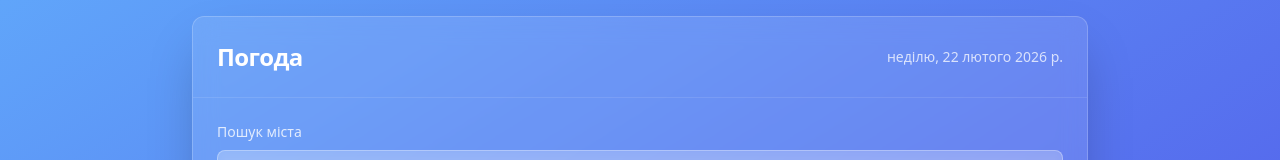
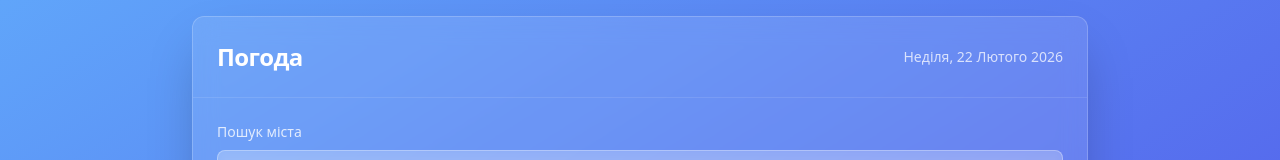
Before and after one commit to xarlande/weather-app, a Vue app: page / in a window 1280 px wide. Shown: the top 160 px of the page. Built offline with nearby package versions, Linux system fonts and the light colour scheme.

Commit message:
Add dayjs for date formatting
Replaces native Date methods with dayjs for more robust and flexible
date formatting throughout the application. This includes the main app
date display and the weather forecast display.

```diff
--- a/package.json
+++ b/package.json
@@ -11,6 +11,7 @@
     "lint": "eslint . --ext .vue,.js,.jsx,.cjs,.mjs,.ts,.tsx --fix --ignore-path .gitignore"
   },
   "dependencies": {
+    "dayjs": "^1.11.19",
     "ofetch": "^1.5.1",
     "pinia": "^2.0.32",
     "vue": "^3.2.47"
--- a/src/App.vue
+++ b/src/App.vue
@@ -9,15 +9,8 @@
         class="p-6 border-b border-white/10 flex items-center justify-between"
       >
         <h1 class="text-2xl font-bold tracking-tight">Погода</h1>
-        <div class="text-sm opacity-75">
-          {{
-            new Date().toLocaleDateString("uk-UA", {
-              weekday: "long",
-              year: "numeric",
-              month: "long",
-              day: "numeric",
-            })
-          }}
+        <div class="text-sm opacity-75 capitalize">
+          {{ currentDate }}
         </div>
       </header>
 
@@ -47,6 +40,8 @@
 import WeatherBody from "@/components/weatherBody.vue";
 import WeatherSearch from "@/components/weatherSearch.vue";
 import { useWeatherStore } from "@/stores/weatherStore";
+import dayjs from "dayjs";
 
 const store = useWeatherStore();
+const currentDate = dayjs().format("dddd, D MMMM YYYY");
 </script>
--- a/src/components/weatherBody.vue
+++ b/src/components/weatherBody.vue
@@ -36,6 +36,7 @@
 import WeatherItem from "@/components/weatherBody/weatherItem.vue";
 import { useWeatherStore } from "@/stores/weatherStore";
 import type { WeatherForecastItem } from "@/types/weather";
+import dayjs from "dayjs";
 import { storeToRefs } from "pinia";
 import { computed } from "vue";
 
@@ -49,12 +50,12 @@ const dailyForecast = computed(() => {
 
   const groups: Record<string, WeatherForecastItem[]> = {};
   weatherList.value.forEach((item) => {
-    const date = item.dt_txt.split(" ")[0];
+    const date = dayjs(item.dt * 1000).format("YYYY-MM-DD");
     if (!groups[date]) groups[date] = [];
     groups[date].push(item);
   });
 
-  const today = new Date().toISOString().split("T")[0];
+  const today = dayjs().format("YYYY-MM-DD");
   const result: WeatherForecastItem[] = [];
   const sortedDates = Object.keys(groups).sort();
 
--- a/src/components/weatherBody/weatherItem.vue
+++ b/src/components/weatherBody/weatherItem.vue
@@ -41,14 +41,14 @@
 </template>
 
 <script setup lang="ts">
-import { WeatherForecastItem } from "@/types/weather";
+import type { WeatherForecastItem } from "@/types/weather";
+import dayjs from "dayjs";
 
 defineProps<{
   weather: WeatherForecastItem;
 }>();
 
 const formatDate = (dt: number) => {
-  const date = new Date(dt * 1000);
-  return date.toLocaleDateString("uk-UA", { weekday: "short", day: "numeric" });
+  return dayjs(dt * 1000).format("ddd, D");
 };
 </script>
--- a/src/main.ts
+++ b/src/main.ts
@@ -1,8 +1,12 @@
+import dayjs from "dayjs";
+import "dayjs/locale/uk";
+import { createPinia } from "pinia";
 import { createApp } from "vue";
-import { createPinia } from "pinia";
 import App from "./App.vue";
 
 import "./assets/main.css";
+
+dayjs.locale("uk");
 
 const app = createApp(App);
 
```
Also changed, not shown: 1 other file (tests, documents, lock files or other folders).
